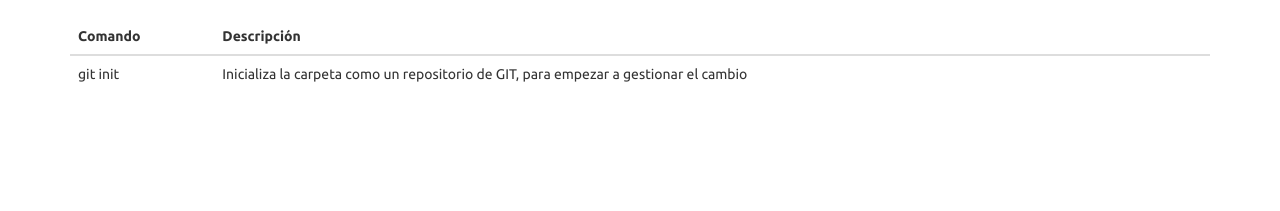
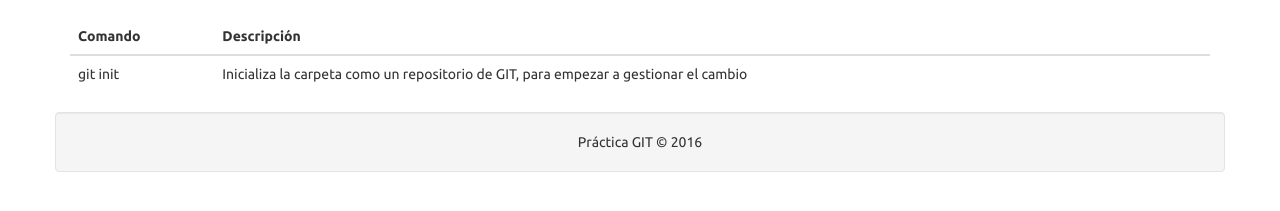
Before and after one commit to lc850/paginaGIT, a plain HTML site: page index.html in a window 1280 px wide. Shown: the part 255-466 px from the top of the page. Drawn offline with Linux system fonts and the light colour scheme.

Commit message:
Footer de la página

```diff
--- a/index.html
+++ b/index.html
@@ -33,6 +33,9 @@
 				</div>
 			</div>
 		</div>
+		<footer class="row well text-center">
+			<span>Práctica GIT &copy; 2016</span>
+		</footer>
 	</div>
 </body>
 </html>
```
